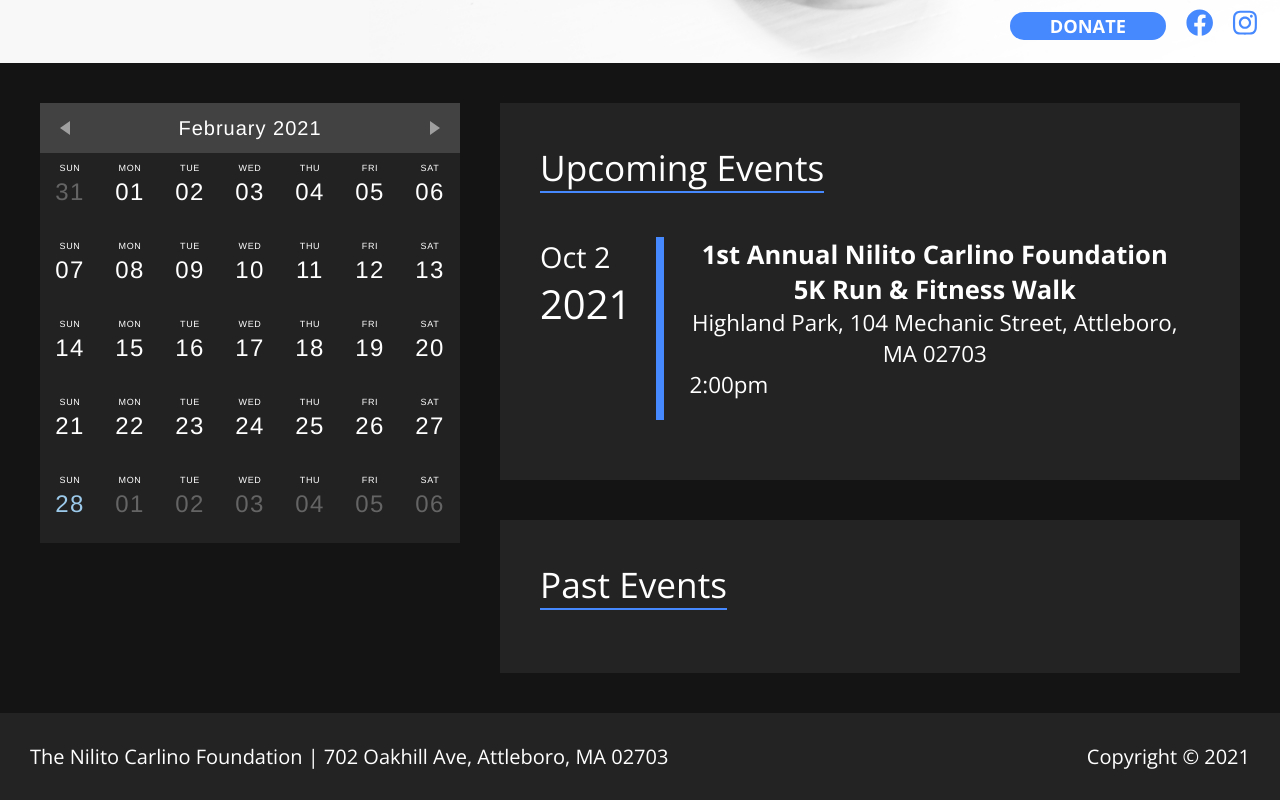
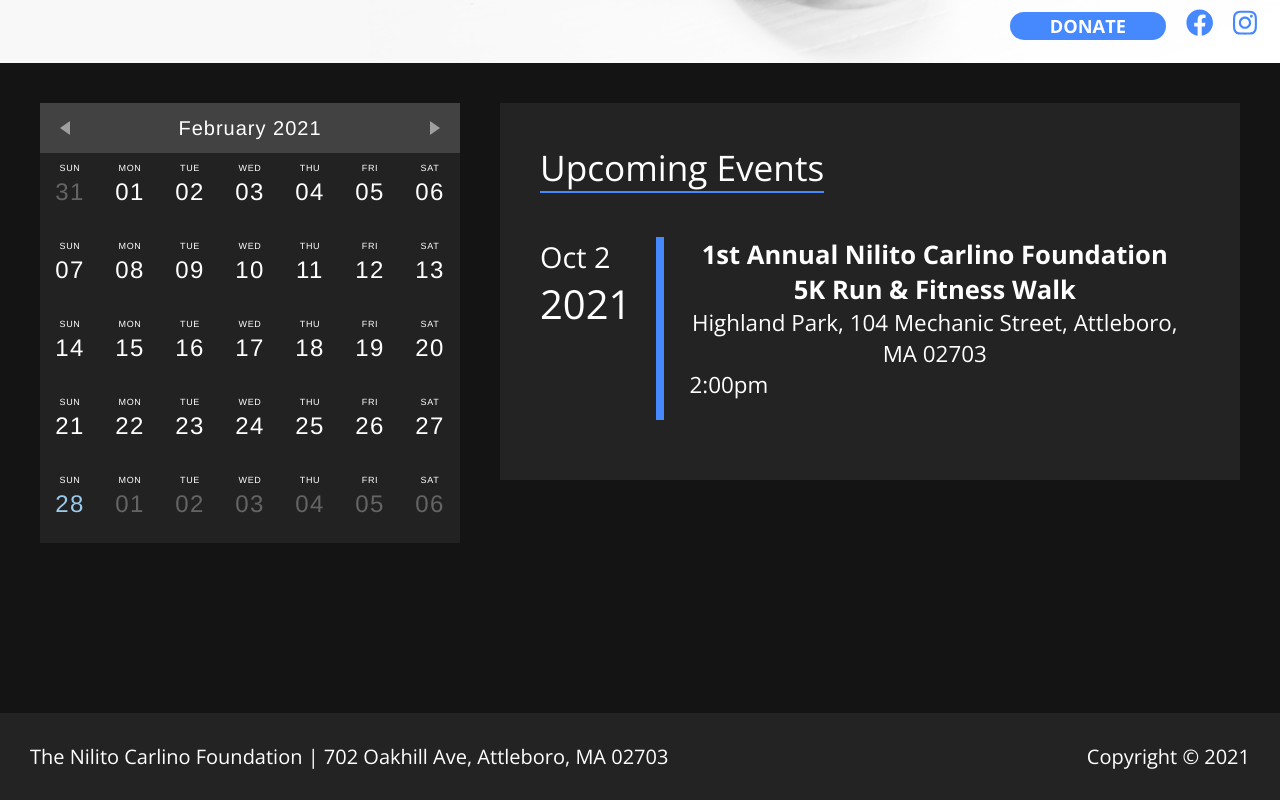
Before and after one commit to NilitoCarlinoFoundation/nilitocarlinofoundation.github.io, a React (Create React App) app: page /#/events in a window 1280 px wide. Shown: the part 287-1087 px from the top of the page. Built offline with nearby package versions, Linux system fonts and the light colour scheme.

Commit message:
Resolve lint error

```diff
--- a/src/components/Pages/Events/Events.js
+++ b/src/components/Pages/Events/Events.js
@@ -59,8 +59,8 @@ const eventList = [
    );
 
 export default function Events() {
-   {/*add pastEvents to line 63 when ready. Format = { upcomingEvents, pastEvents } */}
-   const { upcomingEvents, pastEvents } = useEvents(eventList);
+   /*add pastEvents to line 63 when ready. Format = upcomingEvents, pastEvents  */
+   const { upcomingEvents } = useEvents(eventList);
 
   return (
     <div className="Events">
@@ -89,7 +89,7 @@ export default function Events() {
 
 {/* Uncomment the section below, lines 92-105, to populate the "Past Events" section of the Events page */}
 
-        <div className="content">
+        {/*<div className="content">
           <h1>Past Events</h1>
 
           {pastEvents.map(event =>
@@ -102,7 +102,7 @@ export default function Events() {
               url={event.url}
             />
           )}
-        </div>
+        </div>*/}
       </div>
     </div>
   );
```
